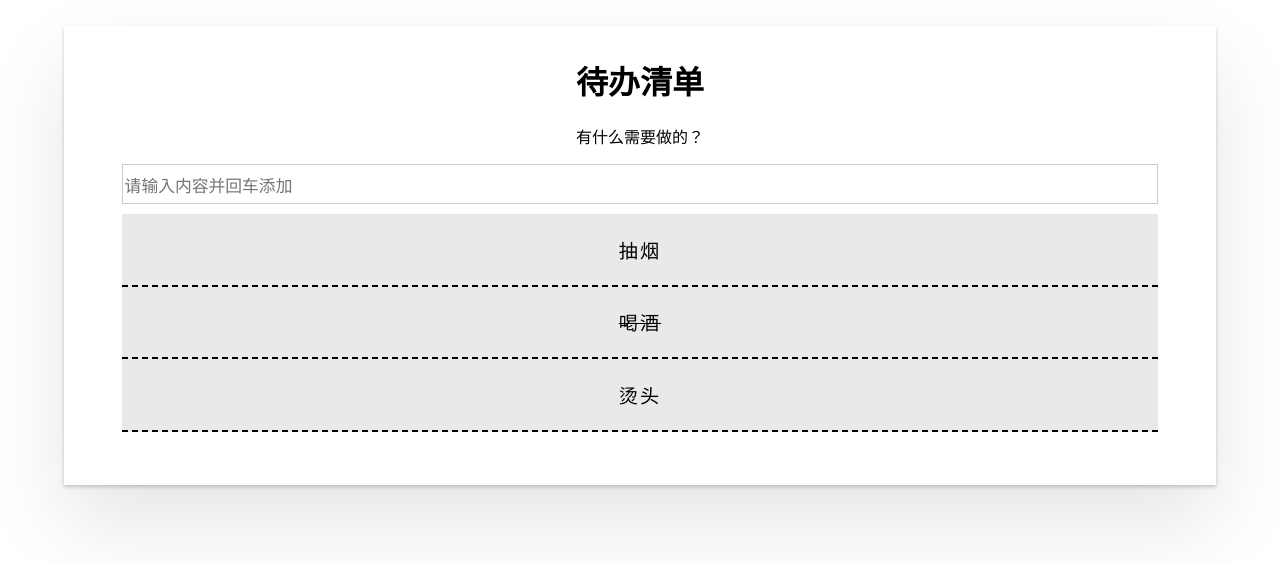
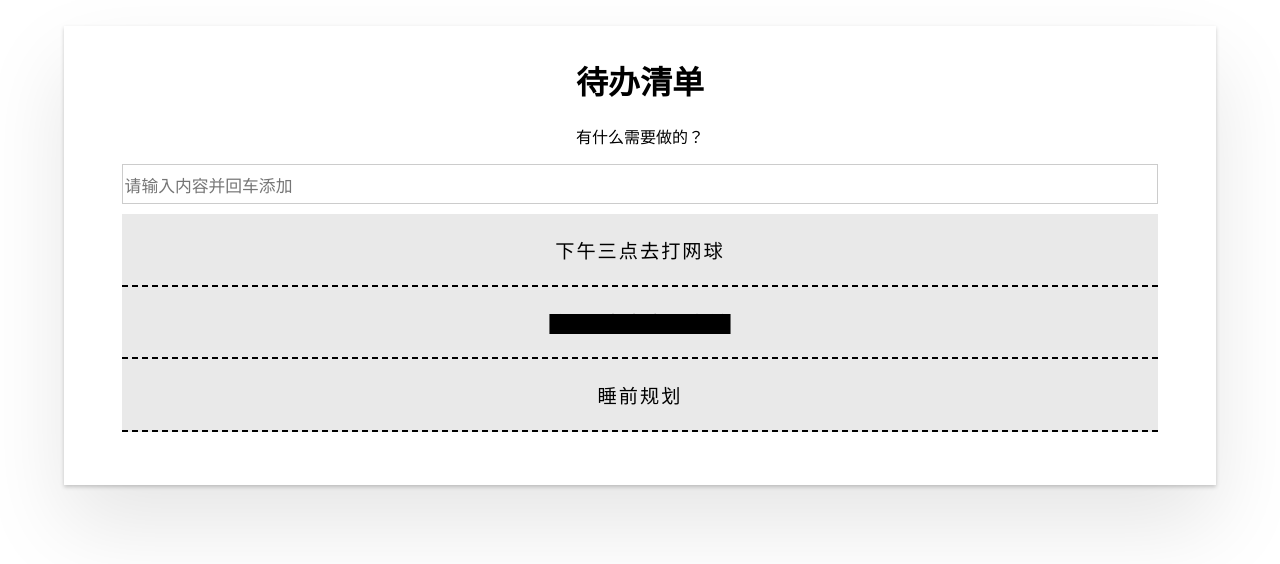
Before and after one commit to Aliosha796/Vue-TodoList, a Vue app: page / in a window 1280 px wide. Shown: the top 564 px of the page. Built offline with nearby package versions, Linux system fonts and the light colour scheme; a web font is replaced by a local one.

Commit message:
加粗了已完成的黑线

```diff
--- a/src/App.vue
+++ b/src/App.vue
@@ -1,6 +1,4 @@
 <script>
-// This starter template is using Vue 3 <script setup> SFCs
-// Check out https://v3.vuejs.org/api/sfc-script-setup.html#sfc-script-setup
 import TodoHeader from './components/TodoHeader.vue'
 import TodoList from './components/TodoList.vue'
 import TodoFooter from './components/TodoFooter.vue'
@@ -13,9 +11,9 @@ export default{
           Todos:
           JSON.parse(localStorage.getItem('Todos')) ||
           [
-            {id:'001',title:'抽烟',done:false},
-            {id:'002',title:'喝酒',done:true},
-            {id:'003',title:'烫头',done:false},
+            {id:'001',title:'下午三点去打网球',done:false},
+            {id:'002',title:'晚上7点半去图书馆',done:true},
+            {id:'003',title:'睡前规划',done:false},
           ]
         }
       },
@@ -44,6 +42,7 @@ export default{
           //一键删除所有事项
           DeleteArray(){
             this.Todos.splice(0)
+
           }
 
       },
@@ -56,6 +55,8 @@ export default{
           }
         }
       },
+
+
 }
 </script>
 
--- a/src/components/ListItem.vue
+++ b/src/components/ListItem.vue
@@ -1,64 +1,64 @@
 <template>
-    <li :class="{'checked':Todos.done}" @click="Checkdone(Todos.id)">
-        <p>{{Todos.title}}</p>
-
-        <span @click="DelItem(Todos.id)" :title="title">&#xe66e;</span>
+    <li :class="{ 'checked': Todos.done }" @click="Checkdone(Todos.id)">
+        <p>{{ Todos.title }}</p><!-- 事项名称 -->
+        <span @click="DelItem(Todos.id)" :title="title">&#xe66e;</span><!-- 删除按钮 -->
     </li>
 </template>
 <script>
 export default {
-    props:['Todos','CheckTodo','DelTodo'],
+    props: ['Todos', 'CheckTodo', 'DelTodo'],
     data() {
         return {
-          title:'删除此事项'
+            title: '删除此事项'
         }
     },
-   created(){
+    created() {
     },
-   computed:{
+    computed: {
     },
-   methods:{
+    methods: {
         //点击完成事件的方法
-       Checkdone(id){
+        Checkdone(id) {
             this.CheckTodo(id)
         },
         //删除单个事项的方法
-       DelItem(id){
-          if(confirm('是否删除？')){
+        DelItem(id) {
+            if (confirm('是否删除？')) {
                 this.DelTodo(id)
             }
         }
-
     },
 }
 </script>
 <style scoped>
-#doingThings li{
+#doingThings li {
     padding: .2%;
     position: relative;
-    font-size:1.2em ;
+    font-size: 1.2em;
     box-sizing: content-box;
-    min-height:60px;
+    min-height: 60px;
     cursor: pointer;
     list-style: none;
     display: flex;
     justify-content: center;
     align-items: center;
-    background-color:rgb(233, 233, 233) ;
+    background-color: rgb(233, 233, 233);
     letter-spacing: 2px;
     border-bottom: #000 2px dashed;
 }
-#doingThings li:hover{
+
+#doingThings li:hover {
     background-color: rgb(167, 165, 165);
 
 }
 
 
-.checked{
+.checked {
 
-    text-decoration: line-through;
+    text-decoration: line-through 20px;
 }
-span{
+
+span {
     top: 0;
     right: 0;
     position: absolute;
@@ -71,7 +71,8 @@ span{
     align-items: center;
 
 }
-span:hover{
+
+span:hover {
     background-color: red;
 }
 </style>
--- a/src/components/TodoHeader.vue
+++ b/src/components/TodoHeader.vue
@@ -1,7 +1,10 @@
 <template>
       <h1>待办清单</h1>
       <p style="font-size: 1em;">有什么需要做的？</p>
-      <input type="text" id="ListInput" placeholder="请输入内容并回车添加"  @keyup.enter="addNewItem"
+      <input type="text"
+      id="ListInput"
+      placeholder="请输入内容并回车添加"
+      @keyup.enter="addNewItem"
 
       />
 </template>
@@ -21,6 +24,7 @@ export default {
       //添加新事项的方法
       addNewItem(InputList){
          //定义一个新对象
+
          const todoObj = {id:nanoid(),title:InputList.target.value,done:false}
          //如果输入的数据为空值则弹出警告框
          if(InputList.target.value === ''){
```
Also changed, not shown: src/components/TodoFooter.vue (+8 -3 lines), src/data/index.json (added, +9 -0 lines). Lines whose indentation alone changed are shown as unchanged.
